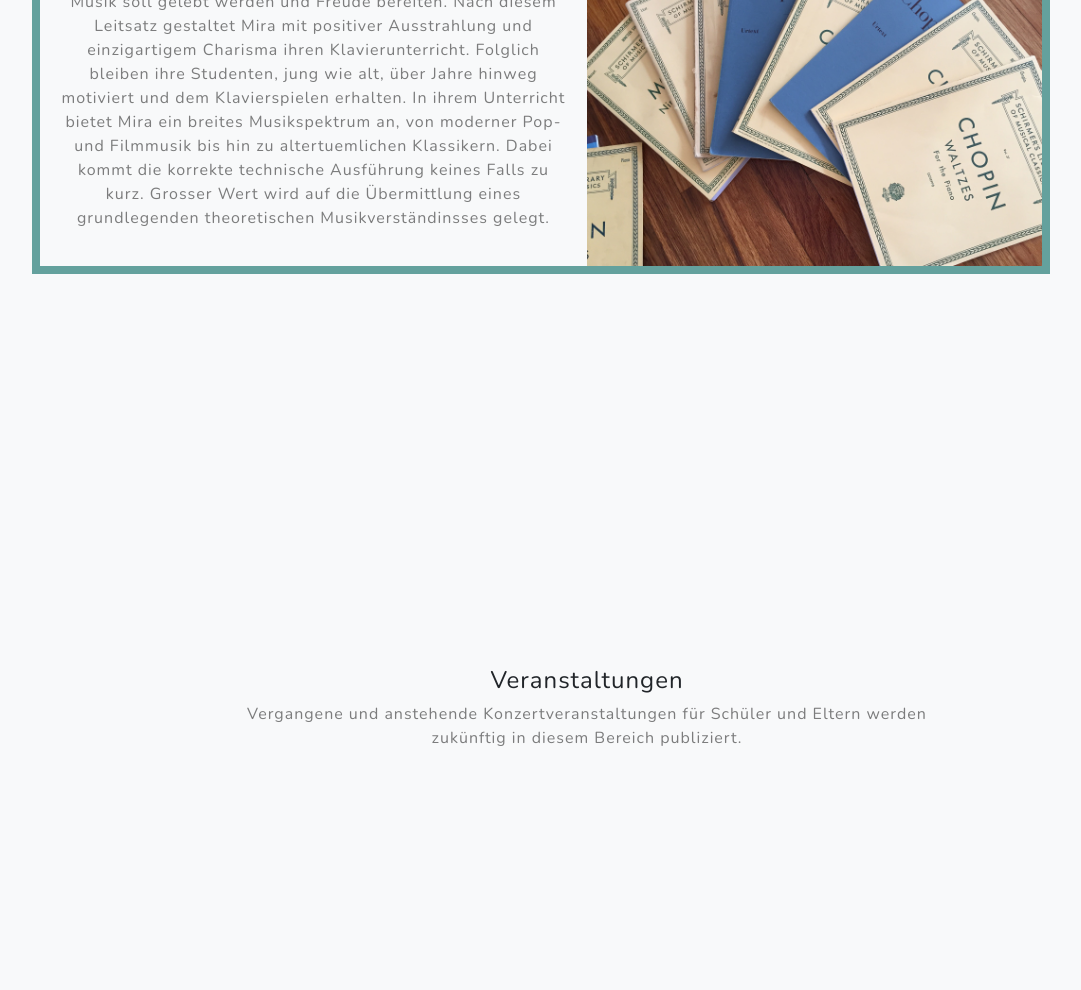
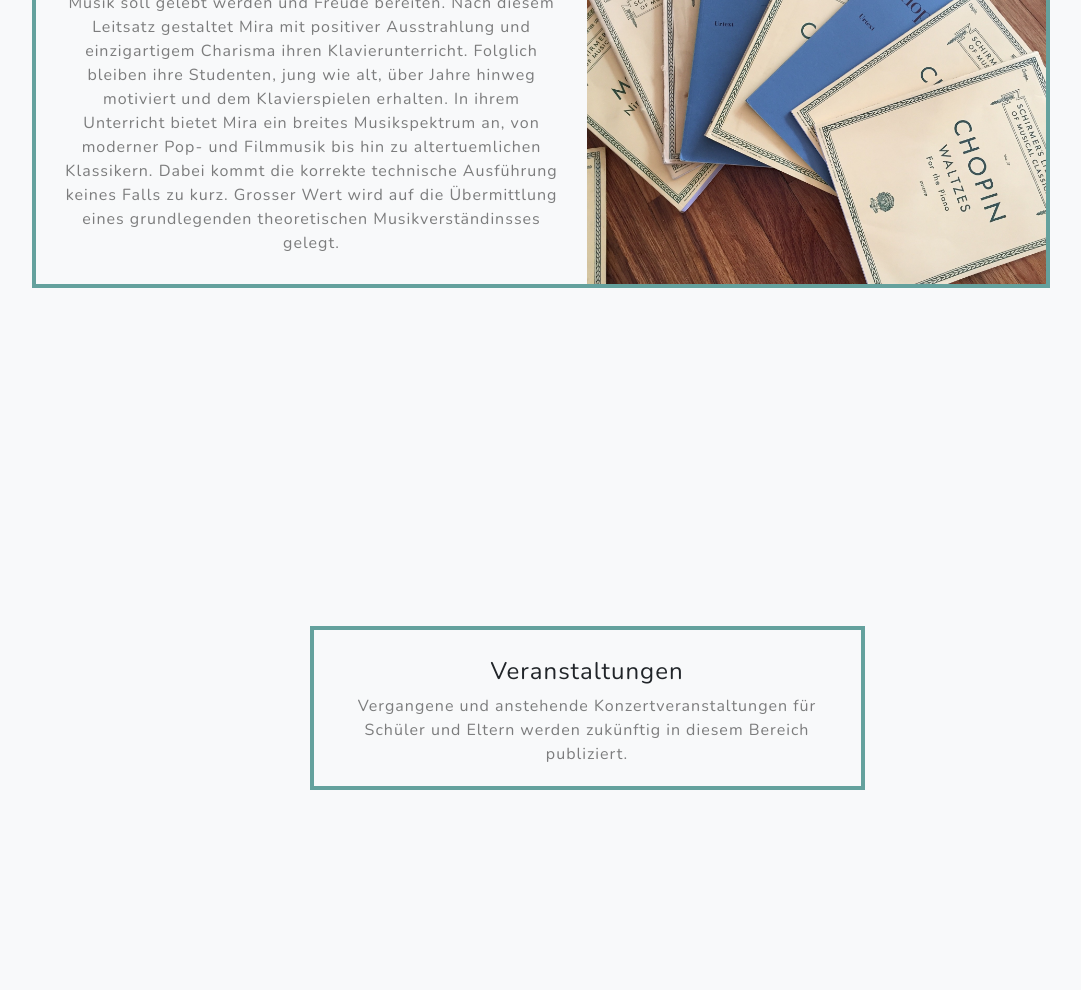
Before and after one commit to anose001/Music-with-mira, a website: page index.html in a window 1280 px wide. Shown: the part 1654-2644 px from the top of the page, without its empty margins (53-1134 px from the left). Drawn offline with nearby package versions, Linux system fonts and the light colour scheme.

Commit message:
Frame adjustements
Adjusted broken frame on large screen setting and some margin settings.

```diff
--- a/css/grayscale.css
+++ b/css/grayscale.css
@@ -205,7 +205,7 @@
 .about-section .img-fluid {
   border-top: 0rem solid #64a19d;
   border-right: 0rem solid #64a19d;
-  border-bottom: 0.5rem solid #64a19d;
+  border-bottom: 0.25rem solid #64a19d;
   border-left: 0rem solid #64a19d;
 }
 
@@ -255,29 +255,29 @@
   }
 }
 
+.teaching-section{
+  padding-top: 1.25rem;
+  padding-bottom: 7rem;
+  background-color: #f8f9fa;
+}
+
 .teaching-section .teaching-text{
-  border-top: 0.5rem solid #64a19d;
-  border-right: 0.5rem solid #64a19d;
+  border-top: 0.25rem solid #64a19d;
+  border-right: 0.25rem solid #64a19d;
   border-bottom: 0rem solid #64a19d;
-  border-left: 0.5rem solid #64a19d;
-  padding-top: 0.5rem;
-  padding-right: 0.5rem;
+  border-left: 0.25rem solid #64a19d;
+  padding-top: 1rem;
+  padding-right: 1rem;
   padding-bottom: 1rem;
-  padding-left: 0.5rem;
+  padding-left: 1rem;
   background-color: #f8f9fa;
 }
 
 .teaching-section .img-fluid {
   border-top: 0rem solid #64a19d;
-  border-right: 0.5rem solid #64a19d;
-  border-bottom: 0.5rem solid #64a19d;
-  border-left: 0.5rem solid #64a19d;
-}
-
-.teaching-section{
-  padding-top: 1.25rem;
-  padding-bottom: 7rem;
-  background-color: #f8f9fa;
+  border-right: 0.25rem solid #64a19d;
+  border-bottom: 0.25rem solid #64a19d;
+  border-left: 0.25rem solid #64a19d;
 }
 
 
@@ -293,20 +293,21 @@
    justify-content: center;
    }
   .teaching-section .teaching-text {
-    border-top: 0.5rem solid #64a19d;
+    border-top: 0.25rem solid #64a19d;
     border-right: 0.0rem solid #64a19d;
-    border-bottom: 0.5rem solid #64a19d;
-    border-left: 0.5rem solid #64a19d;
+    border-bottom: 0.25rem solid #64a19d;
+    border-left: 0.25rem solid #64a19d;
     padding-top: 1.25rem;
     padding-right: 1.25rem;
     padding-bottom: 1.25rem;
     padding-left: 1.25rem;
     text-align: "center";
+    flex-wrap: nowrap;
   }
   .teaching-section .img-fluid {
-    border-top: 0.5rem solid #64a19d;
-    border-right: 0.5rem solid #64a19d;
-    border-bottom: 0.5rem solid #64a19d;
+    border-top: 0.25rem solid #64a19d;
+    border-right: 0.25rem solid #64a19d;
+    border-bottom: 0.25rem solid #64a19d;
     border-left: 0.0rem solid #64a19d;
   }
 
@@ -326,20 +327,20 @@
    justify-content: center;
    }
   .teaching-section .teaching-text {
-    border-top: 0.5rem solid #64a19d;
+    border-top: 0.25rem solid #64a19d;
     border-right: 0.0rem solid #64a19d;
-    border-bottom: 0.5rem solid #64a19d;
-    border-left: 0.5rem solid #64a19d;
-    padding-top: 1.7rem;
-    padding-right: 1.25rem;
+    border-bottom: 0.25rem solid #64a19d;
+    border-left: 0.25rem solid #64a19d;
+    padding-top: 2.85rem;
+    padding-right: 1.5rem;
     padding-bottom: 1.25rem;
-    padding-left: 1.25rem;
+    padding-left: 1.5rem;
     text-align: "center";
   }
   .teaching-section .img-fluid {
-    border-top: 0.5rem solid #64a19d;
-    border-right: 0.5rem solid #64a19d;
-    border-bottom: 0.5rem solid #64a19d;
+    border-top: 0.25rem solid #64a19d;
+    border-right: 0.25rem solid #64a19d;
+    border-bottom: 0.25rem solid #64a19d;
     border-left: 0.0rem solid #64a19d;
   }
 
@@ -359,7 +360,7 @@
 @media (min-width: 992px) {
   .projects-section .featured-text {
     padding: 0 0 0 1.25rem;
-    border-left: 0.5rem solid #64a19d;
+    border-left: 0.25rem solid #64a19d;
     padding-right: 1.25rem;
     text-align: "right";
   }
@@ -388,6 +389,17 @@
   padding-top: 1.25rem;
   padding-bottom: 7rem;
   background-color: #f8f9fa;
+}
+
+.events-section .events-text{
+  border-top: 0.25rem solid #64a19d;
+  border-right: 0.25rem solid #64a19d;
+  border-bottom: 0.25rem solid #64a19d;
+  border-left: 0.25rem solid #64a19d;
+  padding-top: 1.7rem;
+  padding-right: 1.25rem;
+  padding-bottom: 1.25rem;
+  padding-left: 1.25rem;
 }
 
 @media (min-width: 992px) {
--- a/index.html
+++ b/index.html
@@ -102,17 +102,17 @@
   <section id="teaching" class="teaching-section">
     <div class="container">
       <div class="row no-gutters">
-        <div class="col-xl-6 col-lg-5">
-          <div class="teaching-text text-center h-100 text-lg-center">
-            <div class="project-text w-100 my-auto text-center text-lg-center">
+        <div class="col-xl-6 col-lg-6">
+          <div class="teaching-text text-center h-100 text-lg-center ">
+            <div class="project-text my-auto text-center text-lg-center">
               <h4>Klavierunterricht</h4>
               <p class="text-black-50 m-0"> Musik soll gelebt werden und Freude bereiten. Nach diesem Leitsatz gestaltet Mira mit positiver Ausstrahlung und einzigartigem Charisma ihren Klavierunterricht. Folglich bleiben ihre Studenten, jung wie alt, &uuml;ber Jahre hinweg motiviert und dem Klavierspielen erhalten. In ihrem Unterricht bietet Mira ein breites Musikspektrum an, von moderner Pop- und Filmmusik bis hin zu altertuemlichen Klassikern. Dabei kommt die korrekte technische Ausführung keines Falls zu kurz. Grosser Wert wird auf die Übermittlung eines grundlegenden theoretischen Musikverständinsses gelegt.</p>
               <!---  Dabei kommt die korrekte technische Ausführung keines Falls zu kurz. Grosser Wert wird auf die Übermittlung eines grundlegenden theoretischen Musikverständinsses gelegt.--->
             </div>
           </div>
         </div>
-        <div class="col-xl-5 col-lg-7">
-          <img class="img-fluid h-auto m-0" src="img/Kavierlernen.jpg" alt="">
+        <div class="col-xl-5 col-lg-6">
+          <img class="img-fluid h-auto m-0" src="img/Kavierlernen_copy.jpg" alt="">
         </div>
       </div>
     </div>
@@ -121,13 +121,13 @@
   <!-- Events Section -->
   <section id="events" class="events-section">
     <div class="container">
-	  <div class="row">
-		  <div class="col-lg-8 mx-auto">
+	   <div class="row no-gutters">
+		  <div class="col-lg-6 events-text mx-auto text-center text-lg-center">
 			  <h4 class="text-center">Veranstaltungen</h4>
-			  <p class="text-black-50 text-center mb-0"> Vergangene und anstehende Konzertveranstaltungen f&uuml;r Sch&uuml;ler und Eltern werden zuk&uuml;nftig in diesem Bereich publiziert.</p>
+			  <p class="text-black-50 mb-0"> Vergangene und anstehende Konzertveranstaltungen f&uuml;r Sch&uuml;ler und Eltern werden zuk&uuml;nftig in diesem Bereich publiziert.</p>
 		  </div>
+	   </div>
 	  </div>
-	</div>
   </section>
 
   <!-- Contact Section -->
```
Also changed, not shown: img/Kavierlernen_copy.jpg (added). Lines whose indentation alone changed are shown as unchanged.
